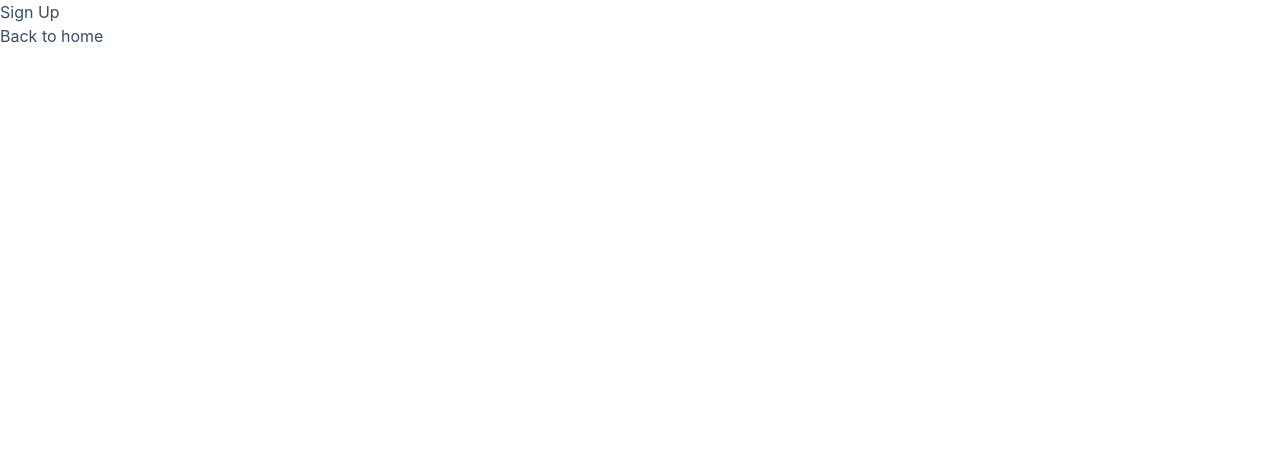
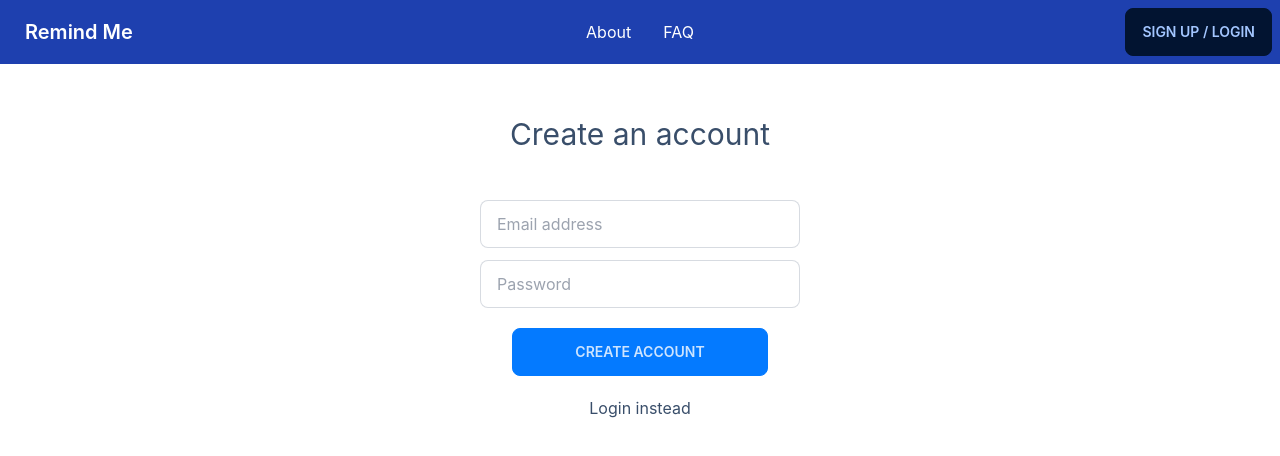
Before and after one commit to chasingtherain/remindme-next, a Next.js app: page /signup in a window 1280 px wide. Shown: the top 456 px of the page. Built offline with nearby package versions, Linux system fonts and the light colour scheme.

Commit message:
added faq, about and navbar component

```diff
--- /dev/null
+++ b/components/navbar.js
@@ -0,0 +1,32 @@
+import Link from 'next/link'
+import React from 'react'
+
+export default function Navbar() {
+  return (
+    <div className="navbar bg-blue-800 md:text-white">
+    <div className="navbar-start">
+        <div className="dropdown">
+        <label tabIndex={0} className="btn btn-ghost lg:hidden">
+            <svg xmlns="http://www.w3.org/2000/svg" className="h-5 w-5 text-white" fill="none" viewBox="0 0 24 24" stroke="currentColor"><path strokeLinecap="round" strokeLinejoin="round" strokeWidth="2" d="M4 6h16M4 12h8m-8 6h16" /></svg>
+        </label>
+        <ul tabIndex={0} className="menu menu-compact dropdown-content mt-3 p-2 shadow bg-base-100 rounded-box w-52">
+            <li><a>About</a></li>
+            <li tabIndex={0}></li>
+            <li><a>FAQ</a></li>
+        </ul>
+        </div>
+        <Link href="/" className="btn btn-ghost normal-case text-xl text-white">Remind Me</Link>
+
+    </div>
+    <div className="navbar-center hidden lg:flex">
+        <ul className="menu menu-horizontal px-1">
+        <li><Link href="/about">About</Link></li>
+        <li><Link href="/faq">FAQ</Link></li>
+        </ul>
+    </div>
+    <div className="navbar-end">
+        <Link href="/signup" className="btn">Sign Up / Login</Link>
+    </div>
+    </div>
+  )
+}
--- a/pages/_app.js
+++ b/pages/_app.js
@@ -1,9 +1,11 @@
 import Head from 'next/head'
 import Link from 'next/link'
+import Navbar from '../components/navbar'
 import '../styles/globals.css'
 
 export default function App({ Component, pageProps }) {
     return <div theme-data="winter">
+      <Navbar/>
       <Component {...pageProps} />
     </div>
   }
--- /dev/null
+++ b/pages/about.js
@@ -0,0 +1,15 @@
+import Head from "next/head";
+import Link from "next/link";
+
+export default function AboutPage() {
+    return <>
+        <Head>
+            <title>Send a Reminder</title>
+            <link rel="icon" href="/favicon.ico" />
+        </Head>
+        <h1>Reminder Form</h1>
+        <h2>
+        <Link href="/">Back to home</Link>
+        </h2>
+    </>
+}
--- /dev/null
+++ b/pages/faq.js
@@ -0,0 +1,15 @@
+import Head from "next/head";
+import Link from "next/link";
+
+export default function FaqPage() {
+    return <>
+        <Head>
+            <title>Send a Reminder</title>
+            <link rel="icon" href="/favicon.ico" />
+        </Head>
+        <h1>Reminder Form</h1>
+        <h2>
+        <Link href="/">Back to home</Link>
+        </h2>
+    </>
+}
--- a/pages/signup.js
+++ b/pages/signup.js
@@ -1,15 +1,37 @@
 import Head from "next/head";
 import Link from "next/link";
+import { useState } from "react";
 
 export default function SignUpPage() {
+    const [userEmail, setUserEmail] = useState("")
+    const [userPassword, setUserPassword] = useState("")
+    const [error, setError] = useState("")
+    const [loginBtnLoading, setLoginBtnLoading] = useState("")
+
     return <>
         <Head>
-            <title>Signup</title>
+            <title>Login</title>
             <link rel="icon" href="/favicon.ico" />
         </Head>
-        <h1>Sign Up</h1>
-        <h2>
-        <Link href="/">Back to home</Link>
-        </h2>
+
+        <div className="flex flex-col w-full border-opacity-50">
+            <div className="grid h-58 card rounded-box place-items-center my-1">
+                <h1 className="text-3xl my-12">Create an account</h1>
+                <div className="form-control w-full max-w-xs">
+                    <input type="text" placeholder="Email address" className="input input-bordered w-full max-w-xs" onChange={(event) => setUserEmail(event.target.value)}/>
+                    <input type="password" placeholder="Password" className="input input-bordered w-full max-w-xs my-3" onChange={(event) => setUserPassword(event.target.value)}/>
+                </div>
+                <button className={`btn btn-wide btn-primary my-2 ${loginBtnLoading}`}>CREATE ACCOUNT</button>
+                {error &&
+                    <>
+                        <p className='text-red-600'>Invalid email or password.</p>
+                        <p className='text-red-600'>Sign up below if you haven done so.</p>
+                    </>
+                }
+            </div>
+            <div className="grid h-18 card rounded-box place-items-center">
+            <Link href="/login" className="mt-2 hover:underline decoration-2 decoration-sky-500">Login instead</Link>
+            </div>
+        </div>
     </>
   }
```
Also changed, not shown: components/layout.js (deleted).
